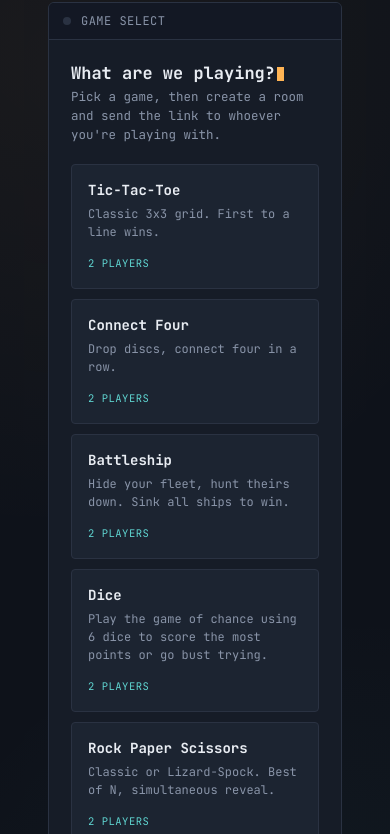
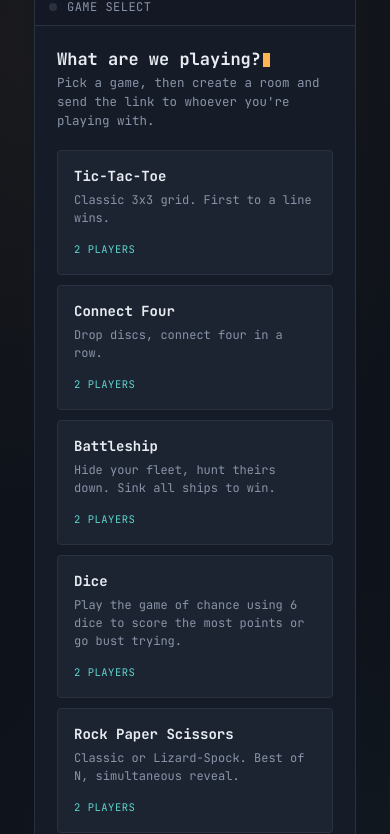
Before and after one commit to rajnishlather7/staticgames, a website: page docs/index.html in a window 390 px wide. Shown: the part 81-915 px from the top of the page. Drawn offline with Linux system fonts and the light colour scheme.

Commit message:
update style.css

```diff
--- a/docs/style.css
+++ b/docs/style.css
@@ -34,6 +34,15 @@ html, body {
 
 .wrap { width: 100%; max-width: 420px; }
 .wrap-wide { max-width: 620px; }
+
+/* On phone-width screens, 24px of body padding + 22px of panel padding on
+   every side eats ~90px of the ~390px you actually have — almost a quarter
+   of the screen — before the board even starts. Claw most of that back. */
+@media (max-width: 480px) {
+  body { padding: 10px; }
+  .panel-body { padding: 14px; }
+  .panel-bar { padding: 8px 10px; }
+}
 
 .brand {
   display: flex;
```
